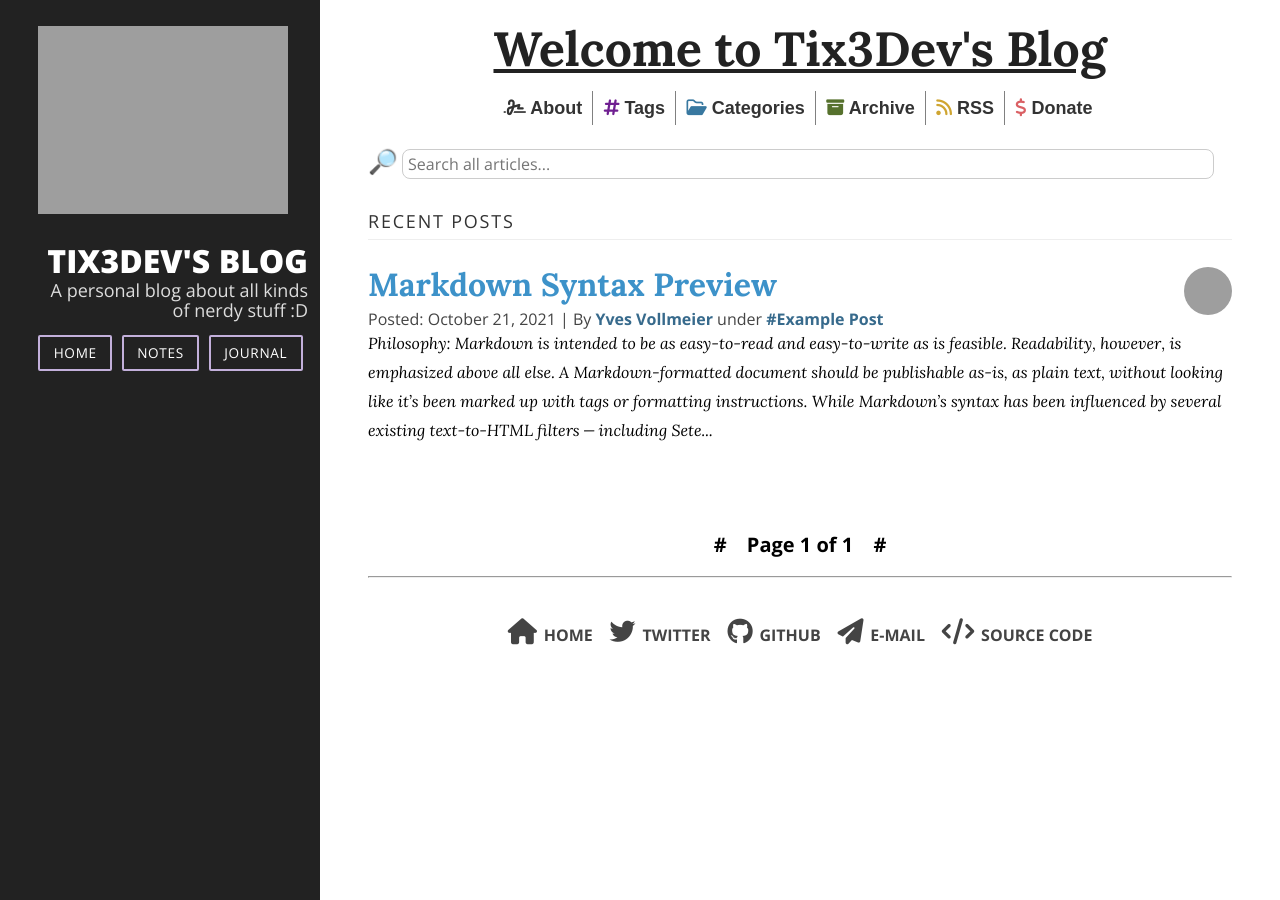
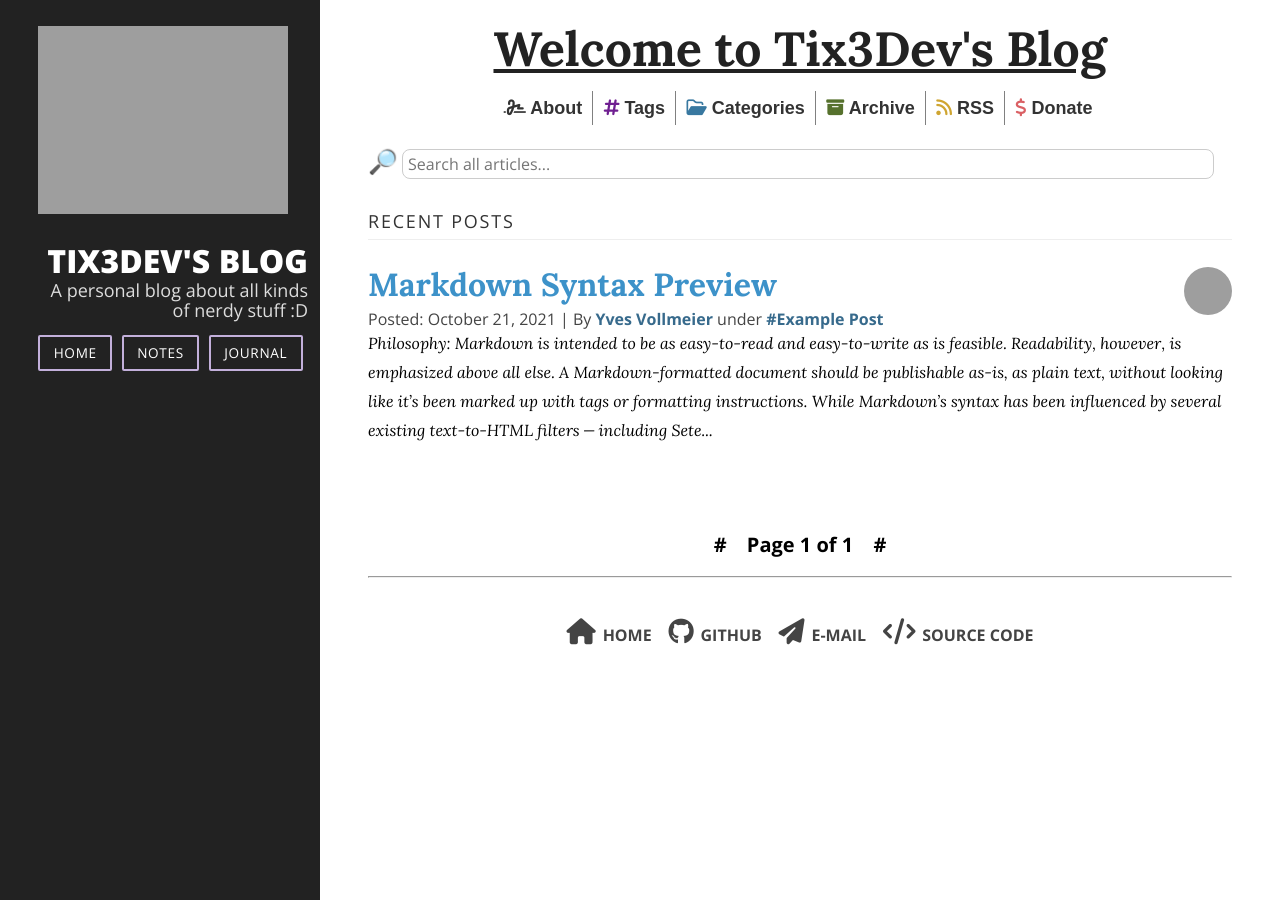
Before and after one commit to Tix3Dev/tix3dev.github.io, a Jekyll site: the page built from index.html, in a window 1280 px wide. Built offline with Jekyll 4.4.1, drawn with Linux system fonts in a browser that asks for light colours; nearby versions of some CDN libraries; the list of posts is cut into pages by our own code.

Commit message:
[refactor] deleted twitter link

```diff
--- a/_includes/footer.html
+++ b/_includes/footer.html
@@ -7,12 +7,6 @@
                 <a class="pure-menu-link" href="/">
                     <i class="fas fa-home"></i>
                     <span class="md-display">Home</span>
-                </a>
-            </li>
-            <li class="pure-menu-item">
-                <a class="pure-menu-link" href="https://twitter.com/{{site.twitter}}">
-                    <i class="fab fa-twitter"></i>
-                    <span class="md-display">Twitter</span>
                 </a>
             </li>
             <li class="pure-menu-item">
```
